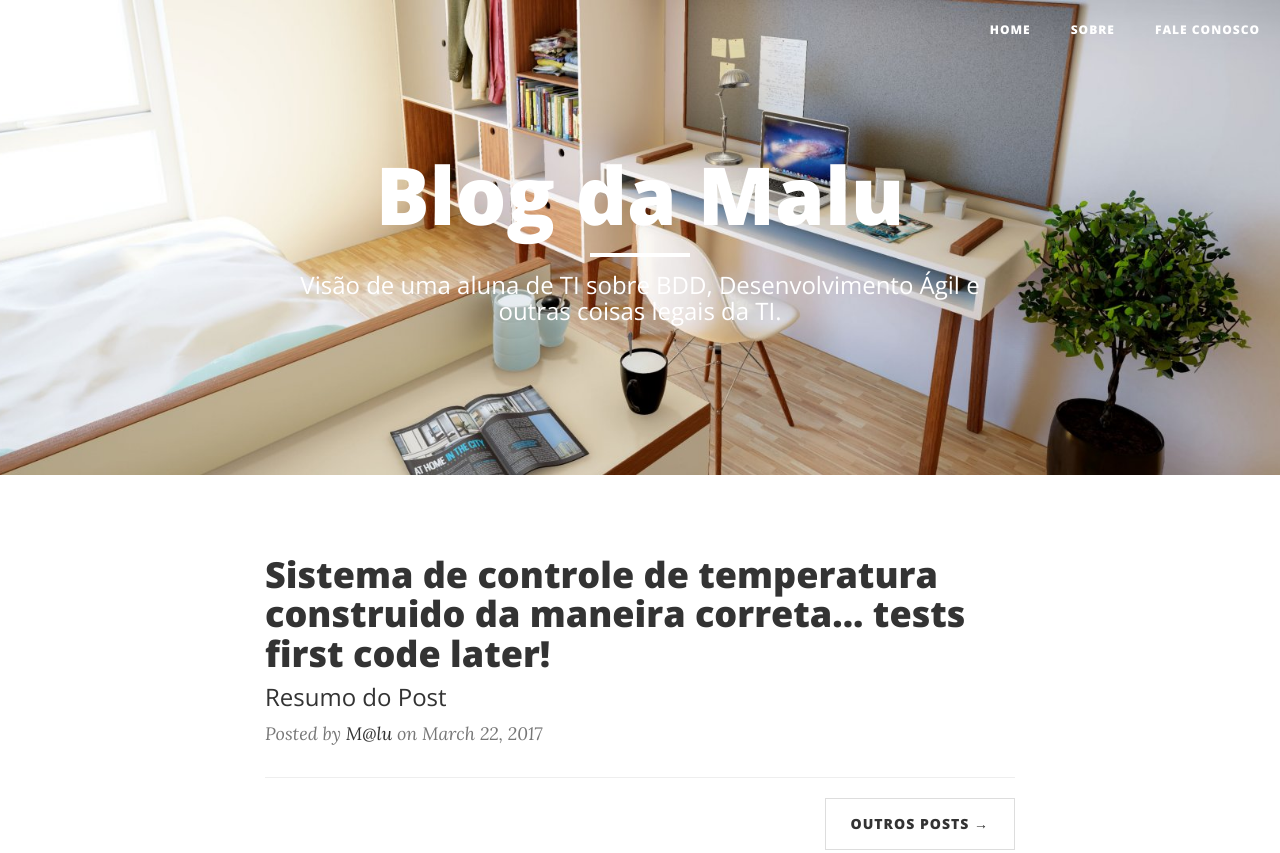
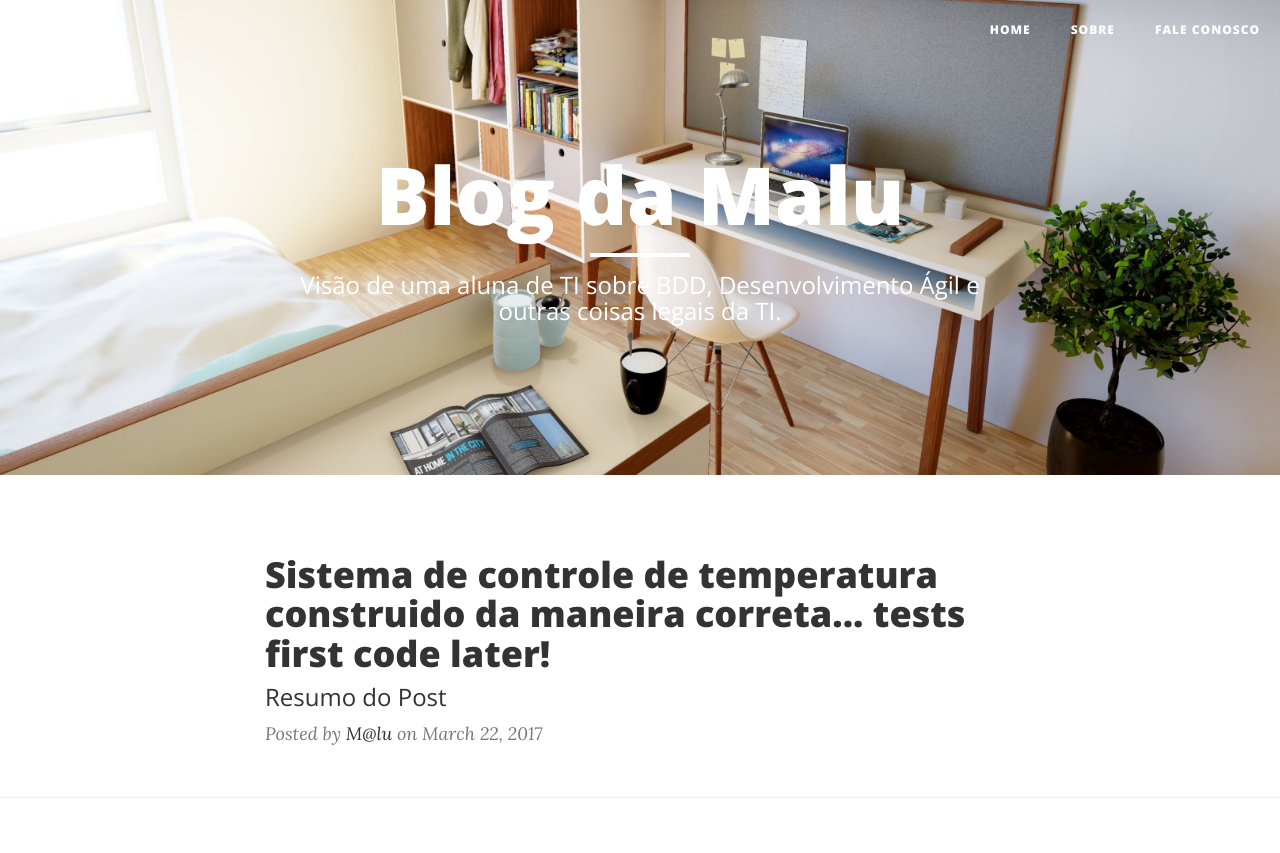
Before and after one commit to malubsi/malubsi.github.io, a website: page index.html in a window 1280 px wide. Shown: the top 853 px of the page. Drawn offline with nearby package versions, Linux system fonts and the light colour scheme.

Commit message:
Head simple

```diff
--- a/index.html
+++ b/index.html
@@ -75,13 +75,12 @@
                     </a>
                     <p class="post-meta">Posted by <a href="about.html">M@lu</a> on March 22, 2017</p>
                 </div>
-                <hr>
-                <!-- Pager -->
+                <!--<hr>
                 <ul class="pager">
                     <li class="next">
                         <a href="#">Outros Posts &rarr;</a>
                     </li>
-                </ul>
+                </ul>-->
             </div>
         </div>
     </div>
```
